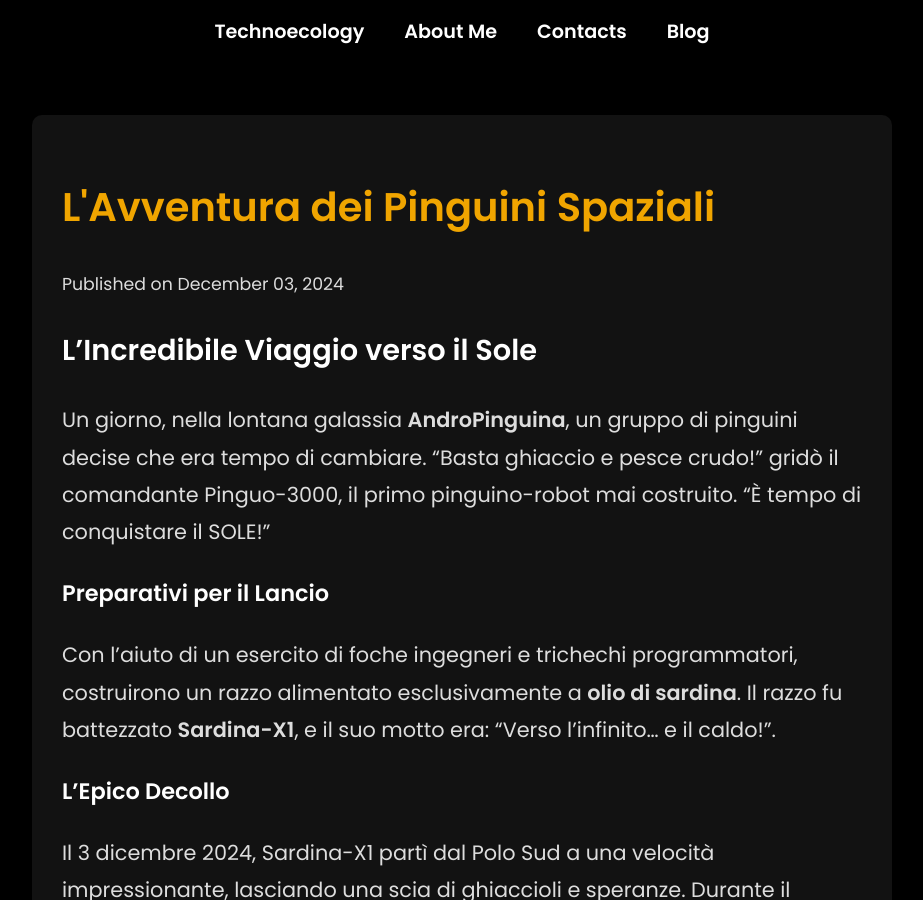
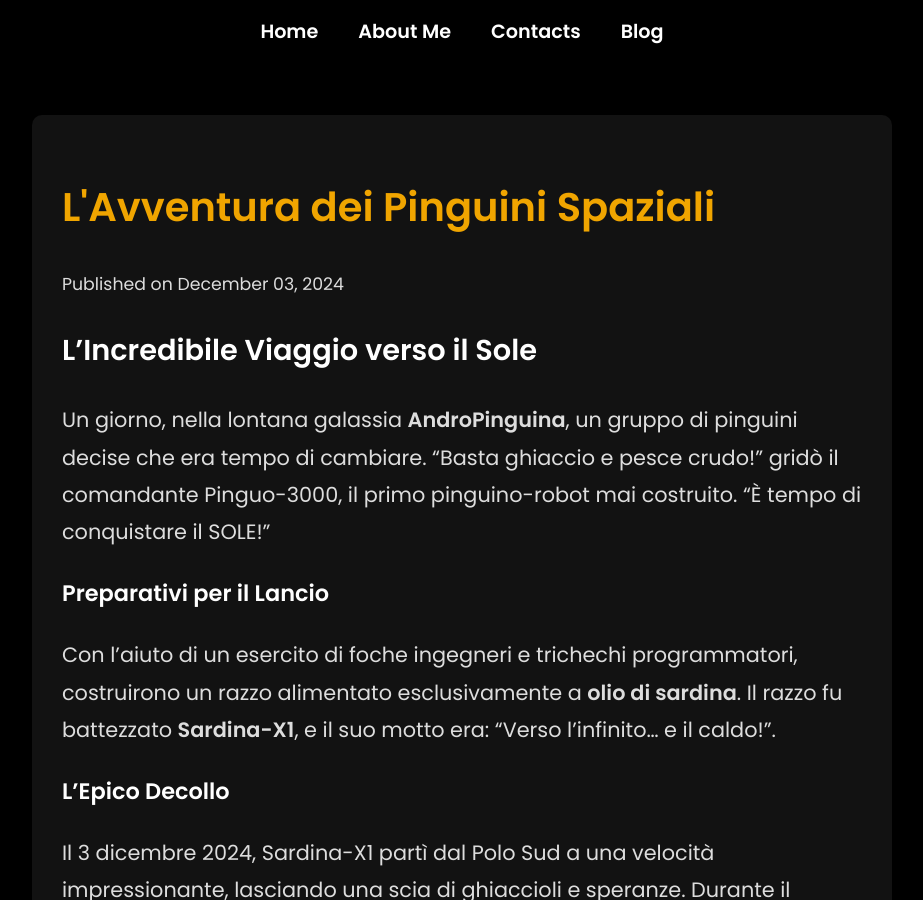
Before and after one commit to frescodicredito/frescodicredito.github.io, a Jekyll site: the page built from _posts/2024-12-03-lavventura-dei-pinguini-spaziali.md, in a window 1280 px wide and 900 px high. Shown: the whole window, without its empty margins (178-1101 px from the left). Built offline with Jekyll 4.4.1, drawn with Linux system fonts in a browser that asks for light colours.

Commit message:
Update header.html

```diff
--- a/_includes/header.html
+++ b/_includes/header.html
@@ -8,10 +8,10 @@
 
   <!-- Menu di navigazione -->
   <ul class="menu">
-    <li><a href="/home.html" data-section="home" data-file="home.html">Technoecology</a></li>
-    <li><a href="/about.html" data-section="about" data-file="about.html">About Me</a></li>
-    <li><a href="/contacts.html" data-section="contacts" data-file="contacts.html">Contacts</a></li>
-    <li><a href="/blog.html" data-section="blog" data-file="blog.html">Blog</a></li>
+    <li><a href="/home.html" data-file="home.html">Home</a></li>
+    <li><a href="/about.html" data-file="about.html">About Me</a></li>
+    <li><a href="/contacts.html" data-file="contacts.html">Contacts</a></li>
+    <li><a href="/blog.html">Blog</a></li>
   </ul>
 </nav>
 
```
